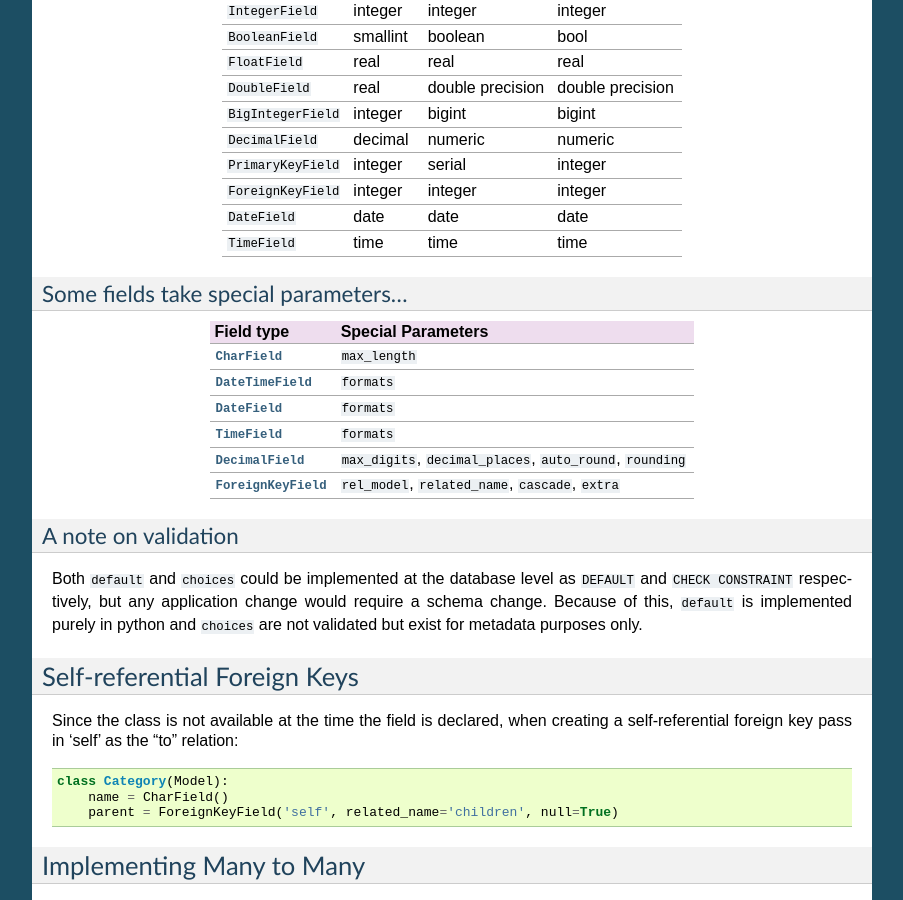
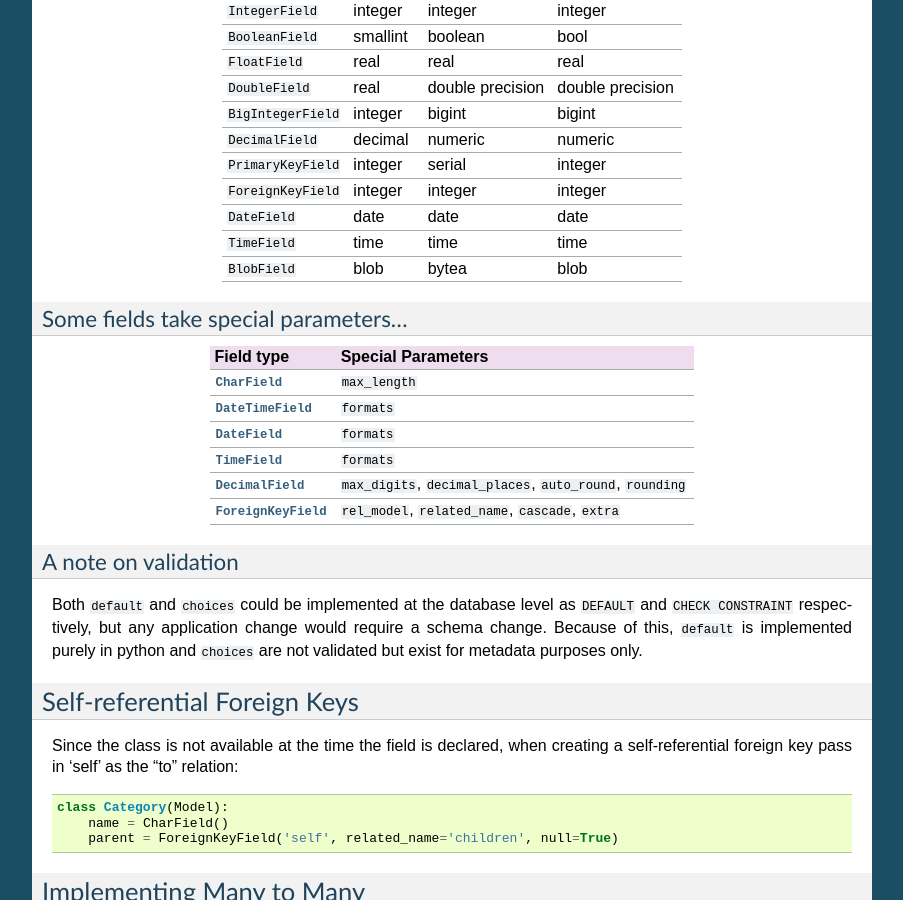
Before and after one commit to coleifer/peewee, a Sphinx documentation site: the page built from docs/peewee/models.rst, in a window 1280 px wide and 900 px high, scrolled down 4955 px. Shown: the whole window, without its empty margins (198-1101 px from the left). Built offline with Sphinx 7.4.7, drawn with Linux system fonts in a browser that asks for light colours.

Commit message:
Blobfield in docs

```diff
--- a/docs/peewee/models.rst
+++ b/docs/peewee/models.rst
@@ -341,6 +341,7 @@ Field Type            Sqlite              Postgresql          MySQL
 ``ForeignKeyField``   integer             integer             integer
 ``DateField``         date                date                date
 ``TimeField``         time                time                time
+``BlobField``         blob                bytea               blob
 ===================   =================   =================   =================
 
 Some fields take special parameters...
```
